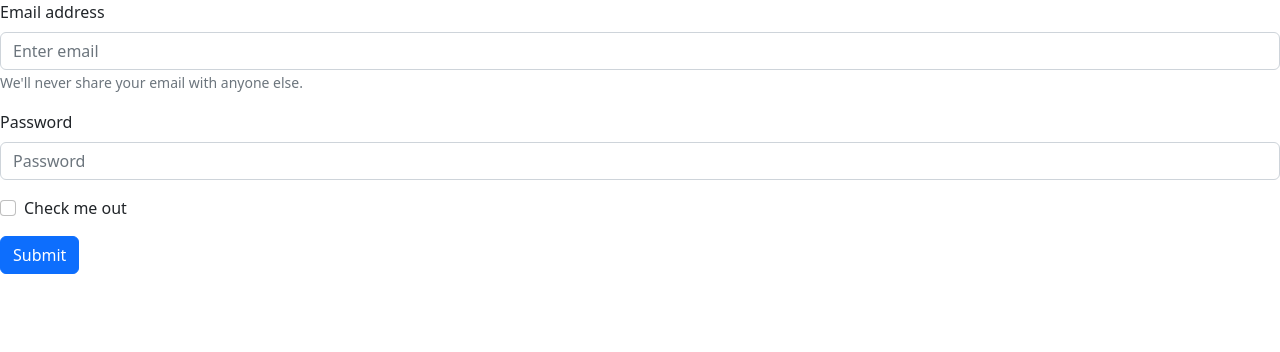
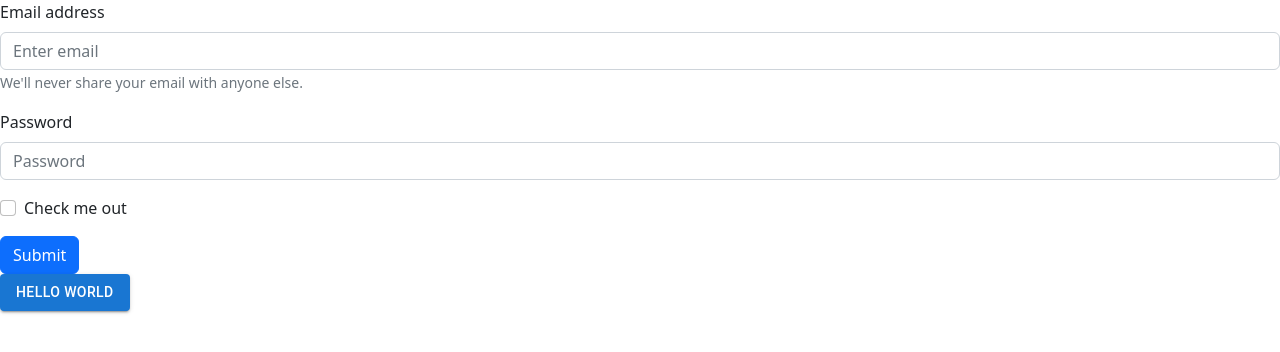
Before and after one commit to SPEAKIES/SPEAKY, a React (Create React App) app in the folder speaky_front/: page / in a window 1280 px wide. Shown: the top 352 px of the page. Built offline with nearby package versions, Linux system fonts and the light colour scheme.

Commit message:
초기세팅

```diff
--- a/speaky_front/src/App.js
+++ b/speaky_front/src/App.js
@@ -1,10 +1,12 @@
 import "bootstrap/dist/css/bootstrap.min.css";
+import Button from "@mui/material/Button";
+import Test from "./components/Test";
 
-import Test from "./components/Test";
 function App() {
   return (
     <div className="App">
       <Test />
+      <Button variant="contained">Hello World</Button>
     </div>
   );
 }
```
